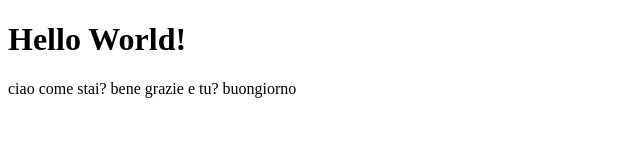
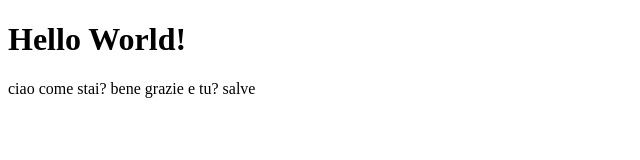
Before and after one commit to mekkiouertani/test_git, a plain HTML site: page index.html in a window 1280 px wide. Shown: the full height of the page, 0-640 px from the left. Drawn offline with Linux system fonts and the light colour scheme.

Commit message:
commento in nuovo branch

```diff
--- a/index.html
+++ b/index.html
@@ -12,7 +12,7 @@
     ciao
     come stai?
     bene grazie e tu?
-    buongiorno
+    salve
 </body>
 
 </html>
```
